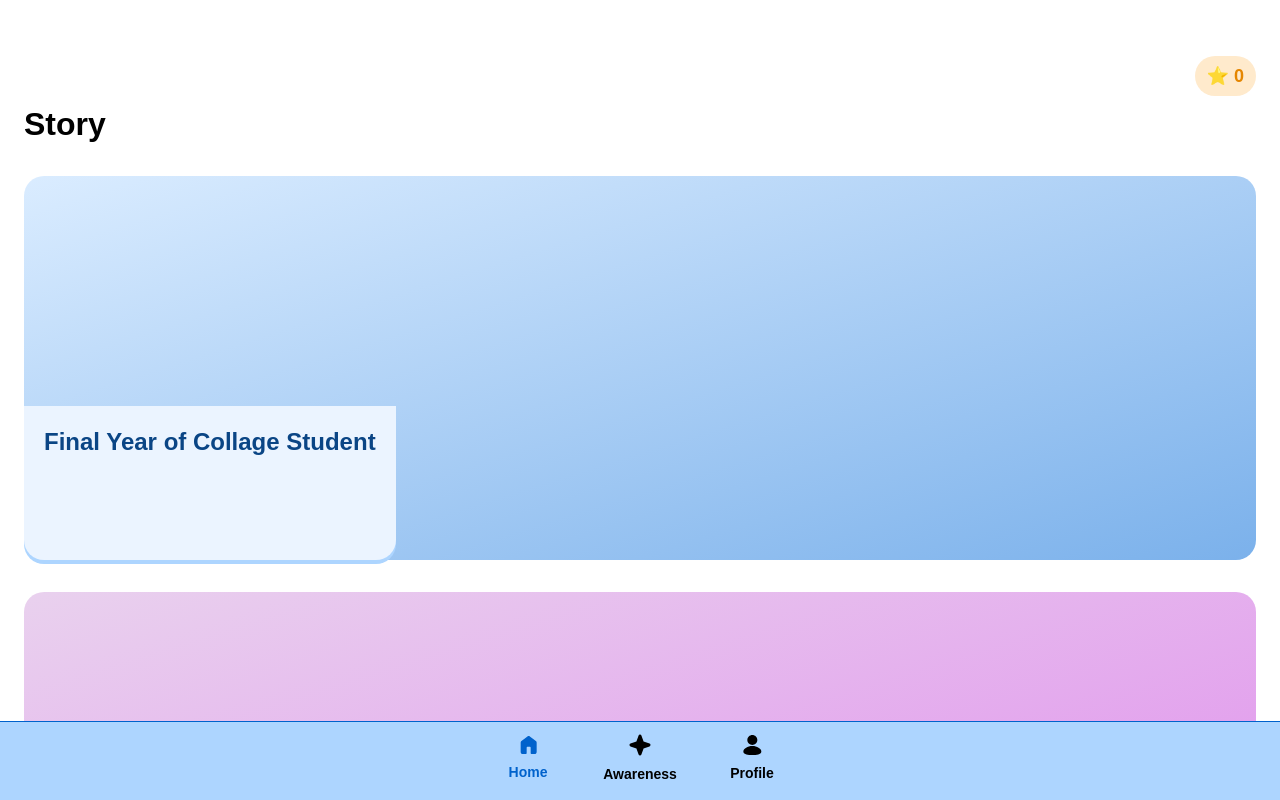
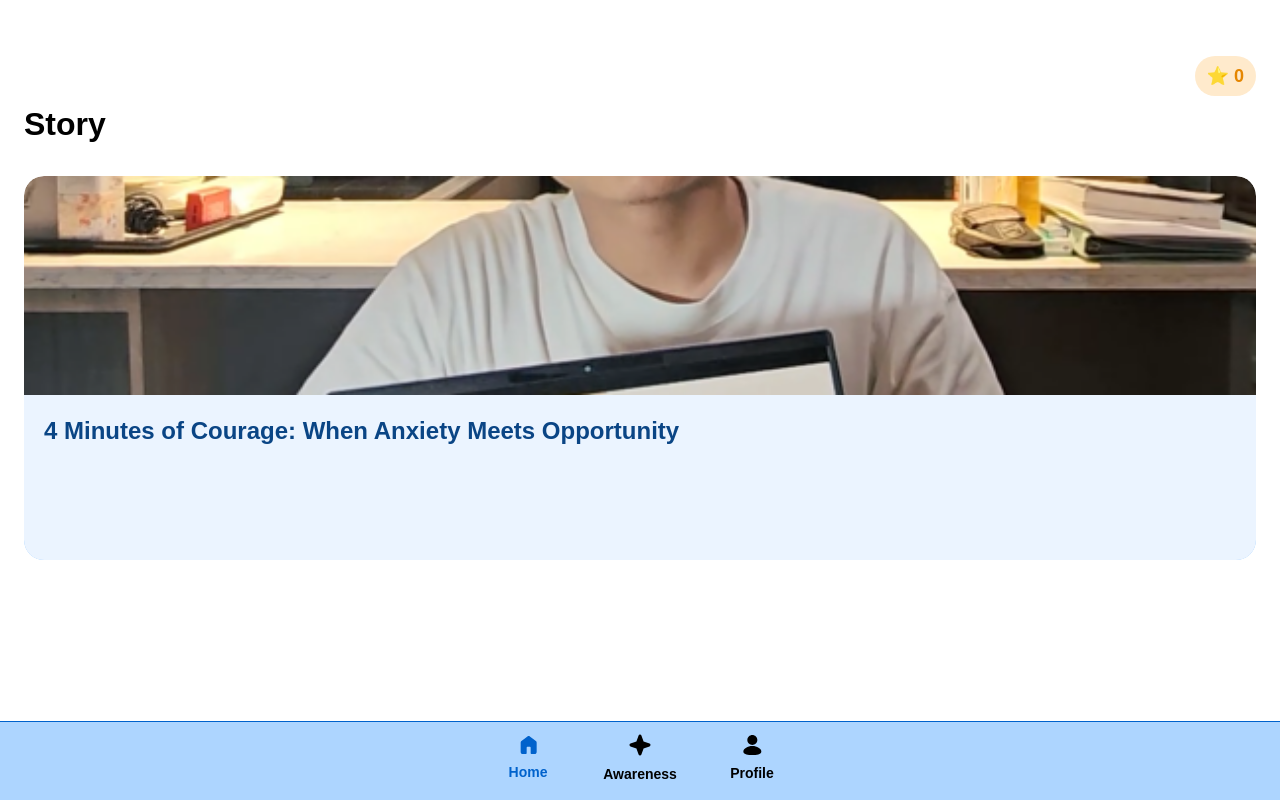
Before and after one commit to altafparves/pitchpro-fe, a Next.js app: page /story in a window 1280 px wide. Shown: the top 800 px of the page. Built offline with nearby package versions, Linux system fonts and the light colour scheme; no server answers; sample sign-in values are in the browser's storage.

Commit message:
feat: Add image background in storycard

```diff
--- a/src/app/(protected)/(main)/story/page.jsx
+++ b/src/app/(protected)/(main)/story/page.jsx
@@ -15,12 +15,8 @@ export default function Home() {
             <div className="w-full flex flex-col items-start gap-4 text-neutral-900">
               <p className="text-heading-h1 font-semibold">Story</p>
             </div>
-              {/* story container */}
             <div className="w-full flex flex-col gap-8">
-                {/* story */}
-                <StoryCard id={1} title="Final Year of Collage Student" bgGradient="bg-[linear-gradient(to_bottom_right,#DAECFF,#7BB1EB)]" contentBg="bg-[#EBF4FF]" shadowColor="#ADD5FF" />
-                {/* story 2 */}
-                <StoryCard id={2} title="Final Year of Collage Student" bgGradient="bg-[linear-gradient(to_bottom_right,#E9D1EE,#E08CED)]" contentBg="bg-[#EBD4F7]" shadowColor="#D6A5EE" />
+              <StoryCard id={1} title="4 Minutes of Courage: When Anxiety Meets Opportunity" bgGradient="bg-[linear-gradient(to_bottom_right,#DAECFF,#7BB1EB)]" contentBg="bg-[#EBF4FF]" shadowColor="#ADD5FF" backgroundImageSrc="/assets/image/story_bg.png" />
             </div>
           </div>
         </div>
--- a/src/app/components/StoryCard.jsx
+++ b/src/app/components/StoryCard.jsx
@@ -1,14 +1,19 @@
-"use client";
+import Image from "next/image";
 import React from "react";
 import { useRouter } from "next/navigation";
 
-export default function StoryCard({ title, bgGradient, contentBg, shadowColor, id }) {
-
+export default function StoryCard({ title, contentBg, shadowColor, id, backgroundImageSrc }) {
   const router = useRouter();
 
   return (
-    <div className={`w-full rounded-[20px] relative h-[384px] ${bgGradient} cursor-pointer`} onClick={() => router.push(`/story/${id}`)}>
-      <div className={`content absolute bottom-0 h-[40%] rounded-b-[20px] ${contentBg} p-5 shadow-[0px_4px_0px_0px_${shadowColor}]`}>
+    <div className="w-full rounded-[20px] relative h-[384px] cursor-pointer overflow-hidden flex flex-col" onClick={() => router.push(`/story/${id}`)}>
+      {backgroundImageSrc && (
+        <div className="relative w-full h-[57%]">
+          <Image src={backgroundImageSrc} alt={title} layout="fill" objectFit="cover" className="rounded-t-[20px]" />
+        </div>
+      )}
+
+      <div className={`content w-full h-[43%] ${contentBg} p-5 shadow-[0px_4px_0px_0px_${shadowColor}] rounded-b-[20px] flex items-start`}>
         <p className="text-heading-h3 font-[550] text-start text-[#0A4585]">{title}</p>
       </div>
     </div>
```
Also changed, not shown: public/assets/image/story_bg.png (added). Lines whose indentation alone changed are shown as unchanged.
